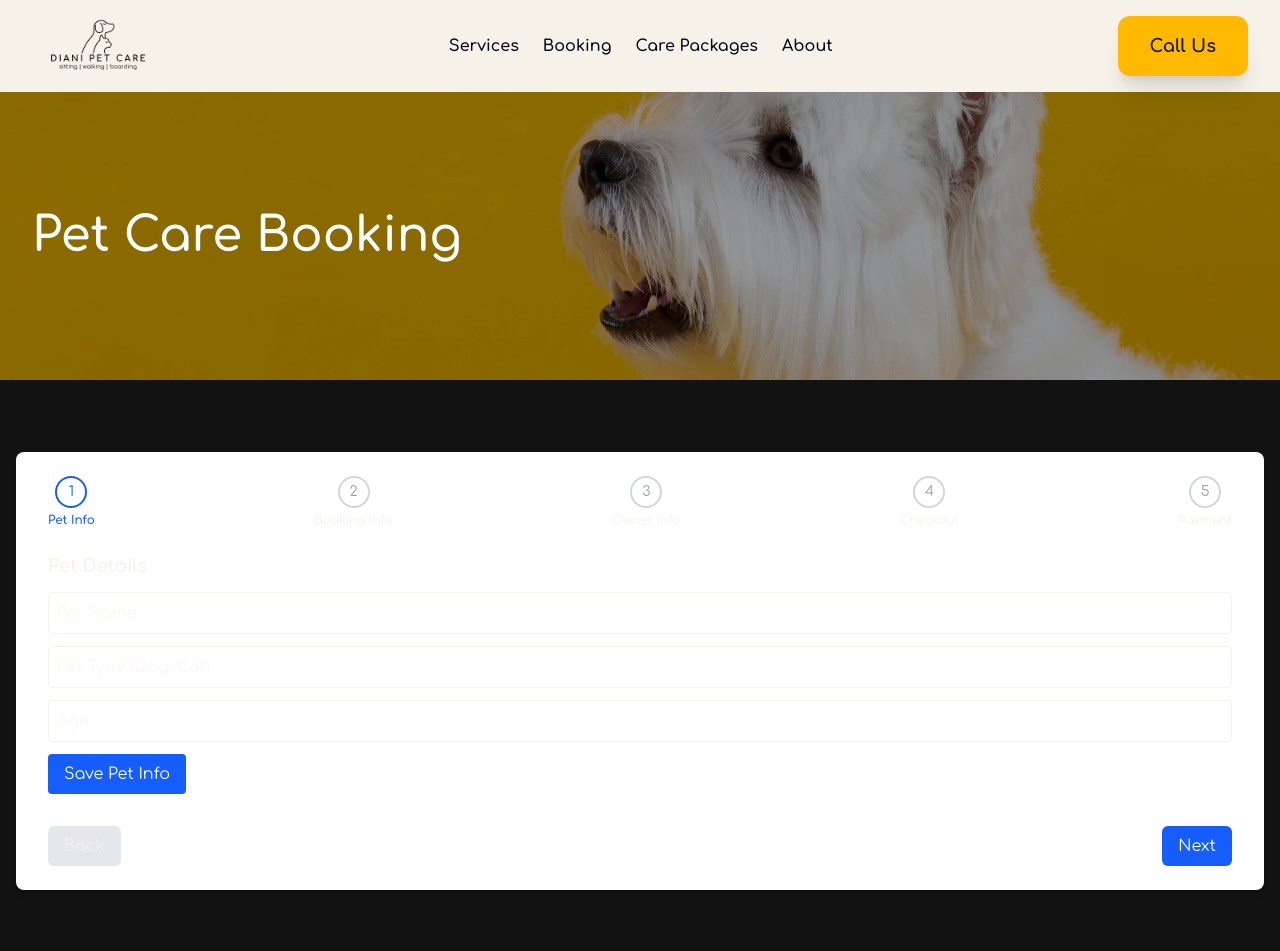
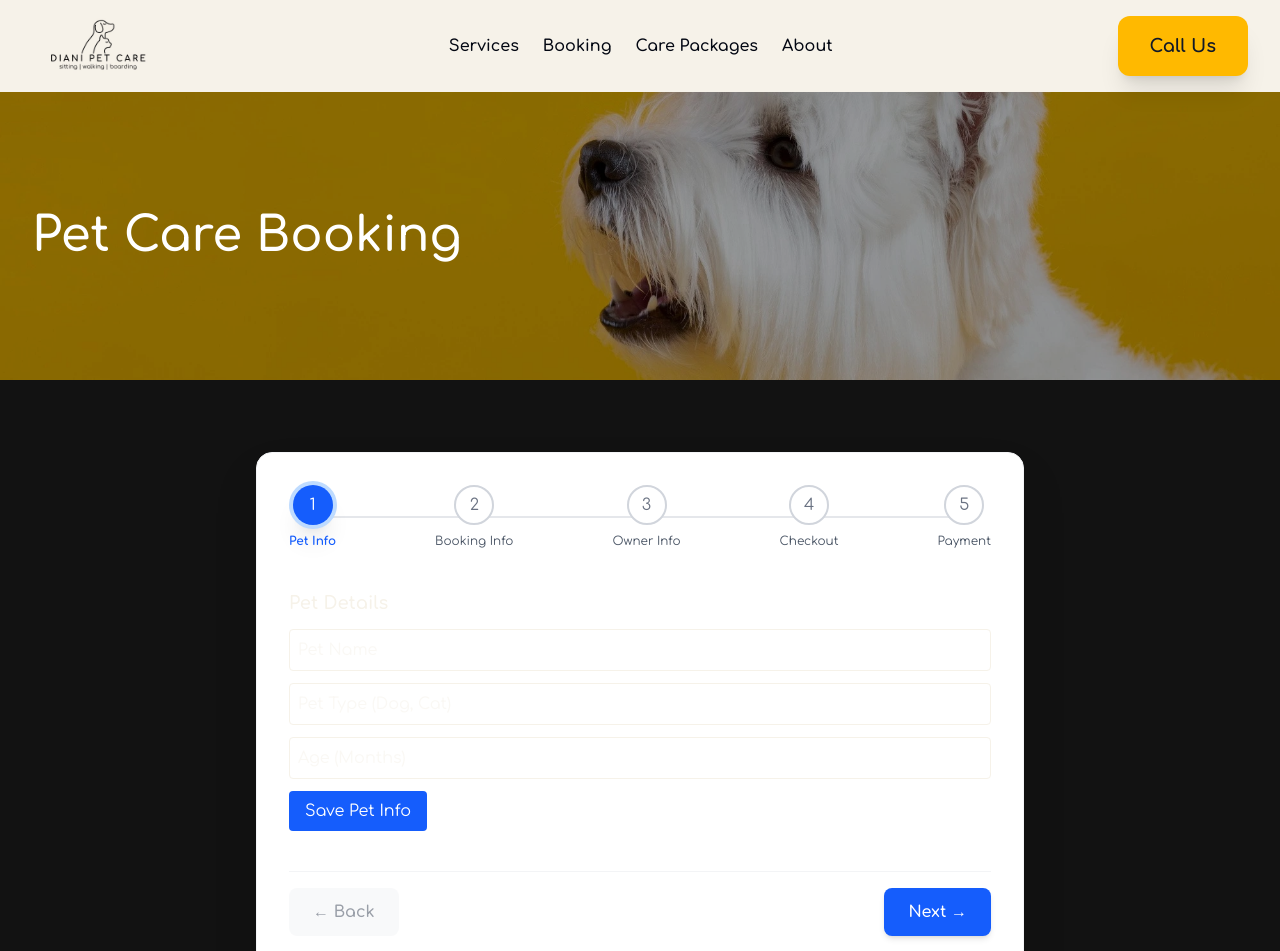
Before and after one commit to madgenius1/dianipetcare, a Next.js app in the folder frontend/: page /booking in a window 1280 px wide. Shown: the top 951 px of the page. Built offline with nearby package versions, Linux system fonts and the light colour scheme.

Commit message:
Modified pet booking service

```diff
--- a/frontend/src/app/booking/components/OwnerDetailsCard.tsx
+++ b/frontend/src/app/booking/components/OwnerDetailsCard.tsx
@@ -1,3 +1,4 @@
+
 'use client'
 import { useBookingStore } from '../store/bookingStore'
 import { useState } from 'react'
@@ -11,15 +12,15 @@ export default function OwnerDetailsCard() {
     }
 
     return (
-        <div className="space-y-3">
-            <h2 className="text-lg font-semibold">Owner Details</h2>
+        <div className="p-6 space-y-5 bg-white rounded-xl shadow-lg border border-gray-100">
+            <h2 className="text-xl font-bold text-gray-800 border-b pb-3 mb-2">Owner Details</h2>
 
             <input
                 type="text"
                 placeholder="Full Name"
                 value={form.fullName}
                 onChange={(e) => setForm({ ...form, fullName: e.target.value })}
-                className="w-full p-2 border rounded"
+                className="w-full px-4 py-3 border border-gray-300 rounded-lg focus:ring-2 focus:ring-blue-500 focus:border-blue-500 transition duration-150 ease-in-out shadow-sm"
                 required
             />
 
@@ -28,7 +29,7 @@ export default function OwnerDetailsCard() {
                 placeholder="Phone"
                 value={form.phone}
                 onChange={(e) => setForm({ ...form, phone: e.target.value })}
-                className="w-full p-2 border rounded"
+                className="w-full px-4 py-3 border border-gray-300 rounded-lg focus:ring-2 focus:ring-blue-500 focus:border-blue-500 transition duration-150 ease-in-out shadow-sm"
                 required
             />
 
@@ -37,16 +38,18 @@ export default function OwnerDetailsCard() {
                 placeholder="Email"
                 value={form.email}
                 onChange={(e) => setForm({ ...form, email: e.target.value })}
-                className="w-full p-2 border rounded"
+                className="w-full px-4 py-3 border border-gray-300 rounded-lg focus:ring-2 focus:ring-blue-500 focus:border-blue-500 transition duration-150 ease-in-out shadow-sm"
                 required
             />
 
-            <button
-                onClick={handleSave}
-                className="px-4 py-2 bg-blue-600 text-white rounded"
-            >
-                Save Owner Info
-            </button>
+            <div className="pt-4">
+                <button
+                    onClick={handleSave}
+                    className="w-full px-4 py-3 bg-blue-600 text-white font-semibold rounded-lg hover:bg-blue-700 transition duration-150 ease-in-out shadow-md"
+                >
+                    Save Owner Info
+                </button>
+            </div>
         </div>
     )
 }
--- a/frontend/src/app/booking/components/PaymentOptionsCard.tsx
+++ b/frontend/src/app/booking/components/PaymentOptionsCard.tsx
@@ -2,10 +2,19 @@
 
 export default function PaymentOptionsCard() {
     return (
-        <div className="space-y-3">
-            <h2 className="text-lg font-semibold">Payment Options</h2>
-            <button className="w-full p-3 bg-green-600 text-white rounded-md">Pay with M-Pesa</button>
-            <button className="w-full p-3 bg-blue-600 text-white rounded-md">Pay with Card</button>
+        <div className="p-6 space-y-4 bg-white rounded-xl shadow-lg border border-gray-100">
+            <h2 className="text-xl font-bold text-gray-800 border-b pb-3">Payment Options</h2>
+
+            <button
+                className="w-full p-4 bg-green-600 text-white font-semibold text-lg rounded-xl shadow-lg hover:bg-green-700 transition duration-150 ease-in-out"
+            >
+                Pay with M-Pesa
+            </button>
+            <button
+                className="w-full p-4 bg-blue-600 text-white font-semibold text-lg rounded-xl shadow-lg hover:bg-blue-700 transition duration-150 ease-in-out"
+            >
+                Pay with Card
+            </button>
         </div>
     )
 }
--- a/frontend/src/app/booking/components/PetDetailsCard.tsx
+++ b/frontend/src/app/booking/components/PetDetailsCard.tsx
@@ -38,7 +38,7 @@ export default function PetDetailsCard() {
 
             <input
                 type="number"
-                placeholder="Age"
+                placeholder="Age (Months)"
                 value={form.age}
                 onChange={(e) => setForm({ ...form, age: Number(e.target.value) })}
                 className="w-full p-2 border rounded"
--- a/frontend/src/app/booking/components/ProgressBar.tsx
+++ b/frontend/src/app/booking/components/ProgressBar.tsx
@@ -1,6 +1,7 @@
 'use client'
 import React from 'react'
 import { useBookingStore } from '../store/bookingStore'
+import { BiCheck } from 'react-icons/bi'
 
 const steps = ['Pet Info', 'Booking Info', 'Owner Info', 'Checkout', 'Payment']
 
@@ -8,22 +9,32 @@ export default function ProgressBar() {
   const { step } = useBookingStore()
 
   return (
-    <div className="flex justify-between items-center mb-6">
+    <div className="flex justify-between items-center mb-10 relative">
+        <div className="absolute top-1/2 left-0 right-0 h-0.5 bg-gray-200 -translate-y-1/2 mx-8 hidden sm:block">
+            <div
+                className="h-0.5 bg-blue-600 transition-all duration-500 ease-in-out"
+                style={{ width: `${((step - 1) / (steps.length - 1)) * 100}%` }}
+            ></div>
+        </div>
       {steps.map((label, index) => {
-        const isActive = step === index + 1
-        const isCompleted = step > index + 1
+        const stepNumber = index + 1
+        const isActive = step === stepNumber
+        const isCompleted = step > stepNumber
+
         return (
-          <div key={label} className="flex flex-col items-center text-sm">
+          <div key={label} className="flex flex-col items-center z-10">
             <div
-              className={`w-8 h-8 flex items-center justify-center rounded-full border-2 ${
-                isCompleted ? 'bg-green-500 text-white border-green-500'
-                : isActive ? 'border-blue-600 text-blue-600'
-                : 'border-gray-300 text-gray-400'
-              }`}
+              className={`w-10 h-10 flex items-center justify-center rounded-full transition-all duration-300
+                ${isCompleted
+                    ? 'bg-green-500 text-white shadow-lg'
+                    : isActive
+                    ? 'bg-blue-600 text-white ring-4 ring-blue-200 shadow-xl'
+                    : 'bg-white border-2 border-gray-300 text-gray-500'
+                }`}
             >
-              {index + 1}
+              {isCompleted ? <BiCheck className="w-5 h-5"/> : stepNumber}
             </div>
-            <span className={`mt-1 text-xs ${isActive ? 'text-blue-600 font-semibold' : ''}`}>
+            <span className={`mt-2 text-xs text-center max-w-[80px] transition-colors duration-300 ${isActive ? 'text-blue-600 font-bold' : 'text-gray-600'}`}>
               {label}
             </span>
           </div>
@@ -32,3 +43,9 @@ export default function ProgressBar() {
     </div>
   )
 }
+
+const CheckIcon = (props: React.SVGProps<SVGSVGElement>) => (
+    <svg {...props} xmlns="http://www.w3.org/2000/svg" viewBox="0 0 24 24" fill="currentColor">
+        <path fillRule="evenodd" d="M19.916 4.626a.75.75 0 0 1 .208 1.04l-7.5 11.25a.75.75 0 0 1-1.154.148l-3.75-3.75a.75.75 0 0 1 1.06-1.06l3.18 3.18 6.94-10.41a.75.75 0 0 1 1.04-.208Z" clipRule="evenodd" />
+    </svg>
+)
--- a/frontend/src/app/booking/components/StepNavigation.tsx
+++ b/frontend/src/app/booking/components/StepNavigation.tsx
@@ -6,25 +6,25 @@ export default function StepNavigation() {
     const { step, setStep } = useBookingStore()
 
     return (
-        <div className="flex justify-between mt-8">
+        <div className="flex justify-between mt-10 pt-4 border-t border-gray-100">
             <button
-                className="px-4 py-2 bg-gray-200 rounded-md"
+                className="px-6 py-3 bg-gray-100 text-gray-700 font-semibold rounded-lg hover:bg-gray-200 transition duration-150 disabled:opacity-50 disabled:cursor-not-allowed"
                 disabled={step === 1}
                 onClick={() => setStep(step - 1)}
             >
-                Back
+                ← Back
             </button>
 
             {step < 5 ? (
                 <button
-                    className="px-4 py-2 bg-blue-600 text-white rounded-md"
+                    className="px-6 py-3 bg-blue-600 text-white font-semibold rounded-lg shadow-md hover:bg-blue-700 transition duration-150"
                     onClick={() => setStep(step + 1)}
                 >
-                    Next
+                    Next →
                 </button>
             ) : (
                 <button
-                    className="px-4 py-2 bg-green-600 text-white rounded-md"
+                    className="px-6 py-3 bg-green-600 text-white font-semibold rounded-lg shadow-md hover:bg-green-700 transition duration-150"
                     onClick={() => alert('Payment complete')}
                 >
                     Finish
--- a/frontend/src/app/booking/page.tsx
+++ b/frontend/src/app/booking/page.tsx
@@ -12,7 +12,6 @@ import OrderSummaryCard from './components/OrderSummaryCard'
 import PaymentOptionsCard from './components/PaymentOptionsCard'
 
 
-
 export default function BookingPage() {
     const { step } = useBookingStore()
 
@@ -23,7 +22,7 @@ export default function BookingPage() {
                 bgImage="/bookingdog.webp"
             />
             <div className="lg:py-18 md:py-14 py-12 px-4">
-                <div className="max-w-screen-xl mx-auto lg:px-8 md:px-6 p-6 bg-white rounded-lg shadow-md">
+                <div className="max-w-screen-md mx-auto p-8 bg-white rounded-2xl shadow-2xl border border-gray-100">
                     <ProgressBar />
 
                     {step === 1 && <PetDetailsCard />}
--- a/frontend/src/app/components/landing/CTA.tsx
+++ b/frontend/src/app/components/landing/CTA.tsx
@@ -38,7 +38,7 @@ export default function AboutUsContact() {
                 <h2 className="text-3xl sm:text-4xl font-extrabold text-gray-900 mb-8 md:mb-12 text-center tracking-tight">
                     About Diani Pet Care
                 </h2>
-                <div className="grid lg:grid-cols-2 gap-12 items-start">
+                <div className="grid lg:grid-cols-2 gap-12 items-start px-2">
                     <div className="space-y-6">
                         <p className="text-lg text-gray-800 leading-relaxed">
                             <span className="font-semibold">Diani Pet Care</span> is a trusted and passionate pet care service provider in Diani Beach, Ukunda, Kenya. We offer a comprehensive range of services including
--- a/frontend/src/app/components/landing/HowItWorks.tsx
+++ b/frontend/src/app/components/landing/HowItWorks.tsx
@@ -18,7 +18,7 @@ export default function HowItWorks() {
                     Pet Care Made Easier
                 </h2>
 
-                <div className="lg:py-6 py-4 grid lg:grid-cols-3 grid-cols-1 lg:gap-8 gap-4 px-4">
+                <div className="lg:py-6 py-4 grid lg:grid-cols-3 grid-cols-1 lg:gap-8 gap-4 px-2">
                     {petdetails.map((detail, index) => (
                         <div key={index} className="px-4 py-6 rounded-lg bg-white hover:shadow-xl transition-all duration-300 scale-105 flex flex-col items-right gap-4">
                             <div className="bg-gray-950 rounded-md p-2 w-8 h-8 flex items-center justify-center">
```
Also changed, not shown: frontend/src/app/booking/components/OrderSummaryCard.tsx (+32 -9 lines).
